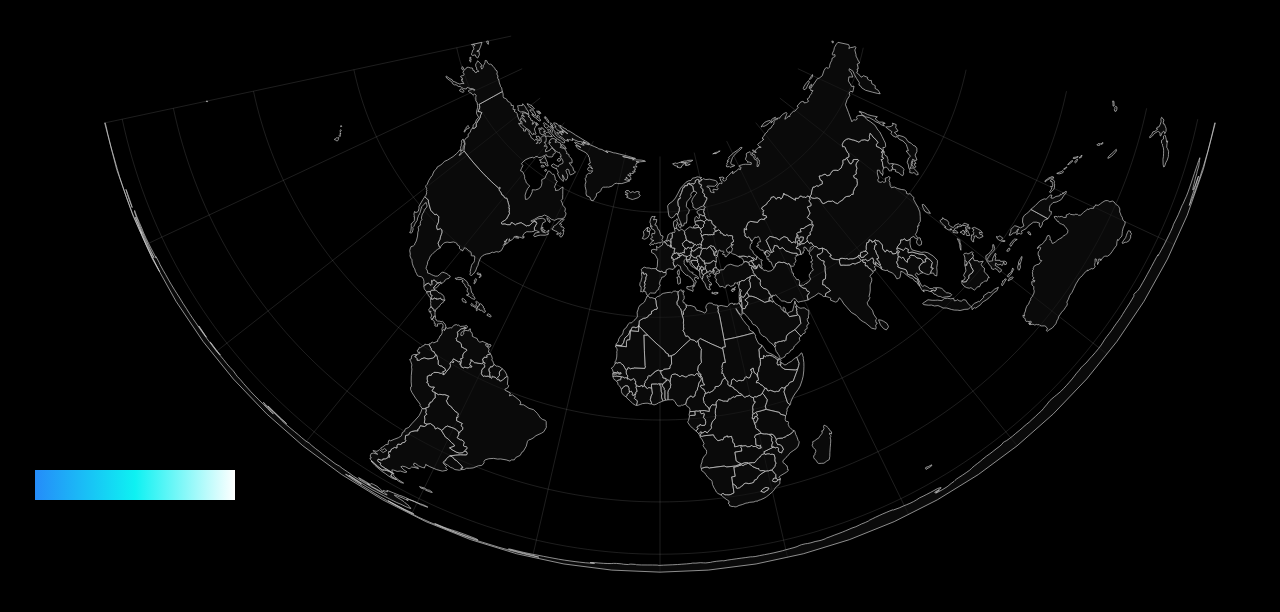
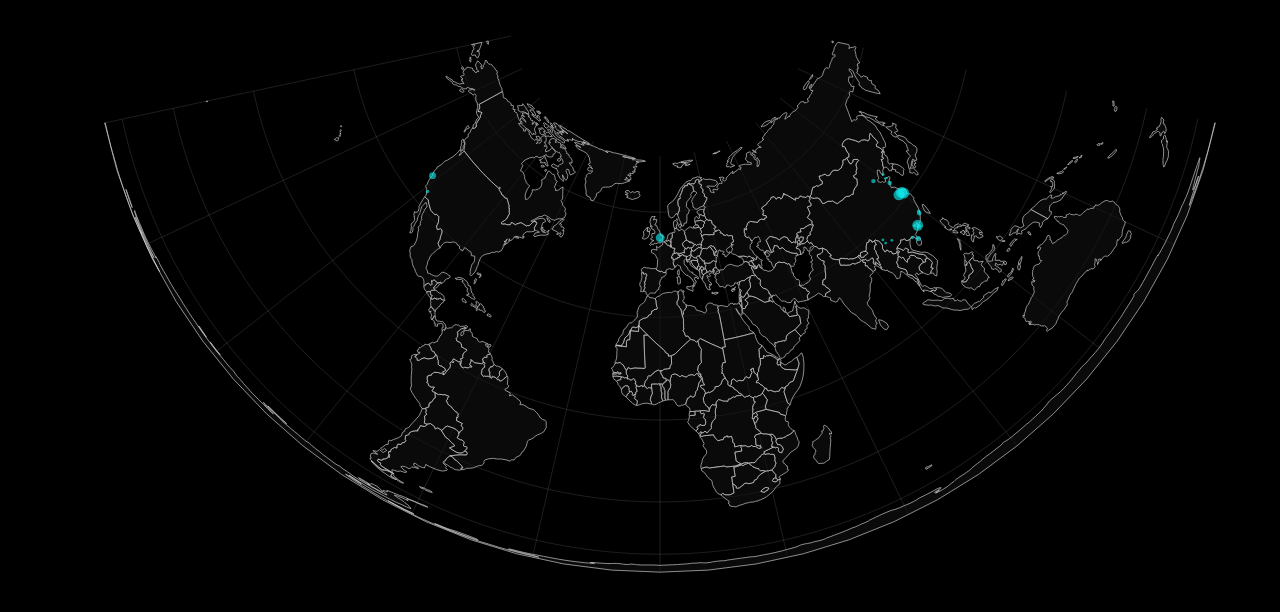
Before and after one commit to ShellyZzzzzzz/myWorld, a plain HTML site: page index.html in a window 1280 px wide. Drawn offline with Linux system fonts and the light colour scheme.

Commit message:
数据补充

```diff
--- a/index.html
+++ b/index.html
@@ -19,10 +19,10 @@
     var height = window.innerHeight;
     var width = window.innerWidth;
     var svg = d3.select('#container').append('svg');
+    var projection = d3.geo.conicEqualArea();
 
     d3.json("world.json", function (data) {
 
-        var projection = d3.geo.conicEqualArea();
         var oldScala = projection.scale();
         var oldTranslate = projection.translate();
 
@@ -49,51 +49,69 @@
                 .attr('d', path)
                 .attr('fill', 'rgba(17, 17, 17, 0.61)')
                 .attr('stroke', 'rgba(200, 200, 200, 0.7)')
-                .attr('stroke-width', 1)
-                .on('mouseover', function (data) {
-                    d3.select(this).attr('fill', 'rgba(100, 100, 100, 0.61)');
-                })
-                .on('mouseout', function (data) {
-                    d3.select(this).attr('fill', 'rgba(17, 17, 17, 0.61)');
-                });
+                .attr('stroke-width', 1);
+//                .on('mouseover', function (data) {
+//                    d3.select(this).attr('fill', 'rgba(100, 100, 100, 0.61)');
+//                })
+//                .on('mouseout', function (data) {
+//                    d3.select(this).attr('fill', 'rgba(17, 17, 17, 0.61)');
+//                });
+
+        // 标注
+        d3.json("location.json", function (error, places) {
+
+            //插入分组元素
+            var location = svg.selectAll(".location")
+                    .data(places.location)
+                    .enter()
+                    .append("g")
+                    .attr("class", "location")
+                    .attr("transform", function (d) {
+                        //计算标注点的位置
+                        var coor = projection([d.log, d.lat]);
+                        return "translate(" + coor[0] + "," + coor[1] + ")";
+                    });
+
+            //插入一个圆
+            location.append("circle")
+                    .style('fill', function (d) {
+                        var today = new Date();
+                        var year = today.getFullYear();
+                        var month = today.getMonth() + 1;
+                        month = (month < 10) ? ('0' + month) : month;
+                        var todayFormat = year + '.' + month;
+                        return 'rgba(14, 241, 242, 0.61)';
+                    })
+                    .attr('r', function (d) {
+                        return Math.sqrt(d.days);
+                    })
+                    .on('mouseover', function (data) {
+                        d3.select(this)
+                            .attr('r', 8)
+                            .style('fill', function (d) {
+                                return 'rgba(255, 255, 255, 0.9)';
+                            });
+                    })
+                    .on('mouseout', function (data) {
+                        d3.select(this).attr('r', function (d) {
+                            return Math.sqrt(d.days);
+                        }).style('fill', function (d) {
+                            var today = new Date();
+                            var year = today.getFullYear();
+                            var month = today.getMonth() + 1;
+                            month = (month < 10) ? ('0' + month) : month;
+                            var todayFormat = year + '.' + month;
+                            var timeLen = todayFormat - d.time;
+                            return 'rgba(14, 241, 242, 0.61)';
+                        })
+                    });
+        });
     });
 
-    //    rgba(37, 140, 249, 0.8)
-    //    rgba(14, 241, 242, 0.8)
-    //    rgba(255, 255, 255, 0.8)
-    var a = d3.rgb(37, 140, 249);	//红色
-    var b = d3.rgb(14, 241, 242);	//绿色
-    var c = d3.rgb(255, 255, 255);	//绿色
+    var a = d3.rgb(37, 140, 249);
+    var b = d3.rgb(14, 241, 242);
+    var c = d3.rgb(255, 255, 255);
 
-    //定义一个线性渐变
-    var defs = svg.append("defs");
-
-    var linearGradient = defs.append("linearGradient")
-            .attr("id", "linearColor")
-            .attr("x1", "0%")
-            .attr("y1", "0%")
-            .attr("x2", "100%")
-            .attr("y2", "0%");
-
-    var stop1 = linearGradient.append("stop")
-            .attr("offset", "0%")
-            .style("stop-color", a.toString());
-
-    var stop2 = linearGradient.append("stop")
-            .attr("offset", "50%")
-            .style("stop-color", b.toString());
-
-    var stop3 = linearGradient.append("stop")
-            .attr("offset", "100%")
-            .style("stop-color", c.toString());
-
-    //添加一个矩形，并应用线性渐变
-    var colorRect = svg.append("rect")
-            .attr("x", 15)
-            .attr("y", 450)
-            .attr("width", 200)
-            .attr("height", 30)
-            .style("fill", "url(#" + linearGradient.attr("id") + ")");
 </script>
 </body>
 </html>
--- a/location.json
+++ b/location.json
@@ -2,14 +2,165 @@
   "name": "地点",
   "location": [
     {
+      "name": "江阴",
+      "log": "120.26",
+      "lat": "31.91",
+      "time": "2017.02",
+      "days": "30"
+    },
+    {
+      "name": "南京",
+      "log": "118.78",
+      "lat": "32.04",
+      "time": "2016.06",
+      "days": "30"
+    },
+    {
+      "name": "苏州",
+      "log": "120.62",
+      "lat": "31.32",
+      "time": "2015.12",
+      "days": "30"
+    },
+    {
+      "name": "深圳",
+      "log": "114.07",
+      "lat": "22.62",
+      "time": "2017.12",
+      "days": "30"
+    },
+    {
       "name": "北京",
       "log": "116.3",
-      "lat": "39.9"
+      "lat": "39.9",
+      "time": "1998.10",
+      "days": "5"
     },
     {
-      "name": "上海",
-      "log": "121.4",
-      "lat": "31.2"
+      "name": "青岛",
+      "log": "120.33",
+      "lat": "36.07",
+      "time": "2000.09",
+      "days": "5"
+    },
+    {
+      "name": "海南",
+      "log": "110.35",
+      "lat": "20.02",
+      "time": "2002.02",
+      "days": "7"
+    },
+    {
+      "name": "剑桥",
+      "log": "0.12",
+      "lat": "52.21",
+      "time": "2006.07",
+      "days": "20"
+    },
+    {
+      "name": "伦敦",
+      "log": "0.1",
+      "lat": "51.5",
+      "time": "2006.07",
+      "days": "1"
+    },
+    {
+      "name": "旧金山",
+      "log": "237.58",
+      "lat": "37.8",
+      "time": "2009.07",
+      "days": "12"
+    },
+    {
+      "name": "洛杉矶",
+      "log": "241.85",
+      "lat": "34.04",
+      "time": "2009.07",
+      "days": "3"
+    },
+    {
+      "name": "香港",
+      "log": "114.10",
+      "lat": "22.20",
+      "time": "2012.07",
+      "days": "5"
+    },
+    {
+      "name": "厦门",
+      "log": "118.10",
+      "lat": "24.46",
+      "time": "2013.07",
+      "days": "5"
+    },
+    {
+      "name": "烟台",
+      "log": "121.39",
+      "lat": "37.52",
+      "time": "2014.08",
+      "days": "1"
+    },
+    {
+      "name": "长岛",
+      "log": "120.73",
+      "lat": "37.91",
+      "time": "2014.08",
+      "days": "1"
+    },
+    {
+      "name": "大连",
+      "log": "121.62",
+      "lat": "38.92",
+      "time": "2014.08",
+      "days": "2"
+    },
+    {
+      "name": "丽江",
+      "log": "100.25",
+      "lat": "26.86",
+      "time": "2016.06",
+      "days": "2"
+    },
+    {
+      "name": "大理",
+      "log": "100.19",
+      "lat": "25.69",
+      "time": "2016.08",
+      "days": "2"
+    },
+    {
+      "name": "昆明",
+      "log": "102.73",
+      "lat": "25.04",
+      "time": "2017.02",
+      "days": "2"
+    },
+    {
+      "name": "泉州",
+      "log": "118.58",
+      "lat": "24.93",
+      "time": "2017.02",
+      "days": "3"
+    },
+    {
+      "name": "广州",
+      "log": "113.23",
+      "lat": "23.16",
+      "time": "2017.04",
+      "days": "3"
+    },
+    {
+      "name": "北海",
+      "log": "109.12",
+      "lat": "21.49",
+      "time": "2017.05",
+      "days": "3"
+    },
+    {
+      "name": "惠州",
+      "log": "114.40",
+      "lat": "23.09",
+      "time": "2017.06",
+      "days": "2"
     }
   ]
 }
```
Also changed, not shown: d3.min.js.
